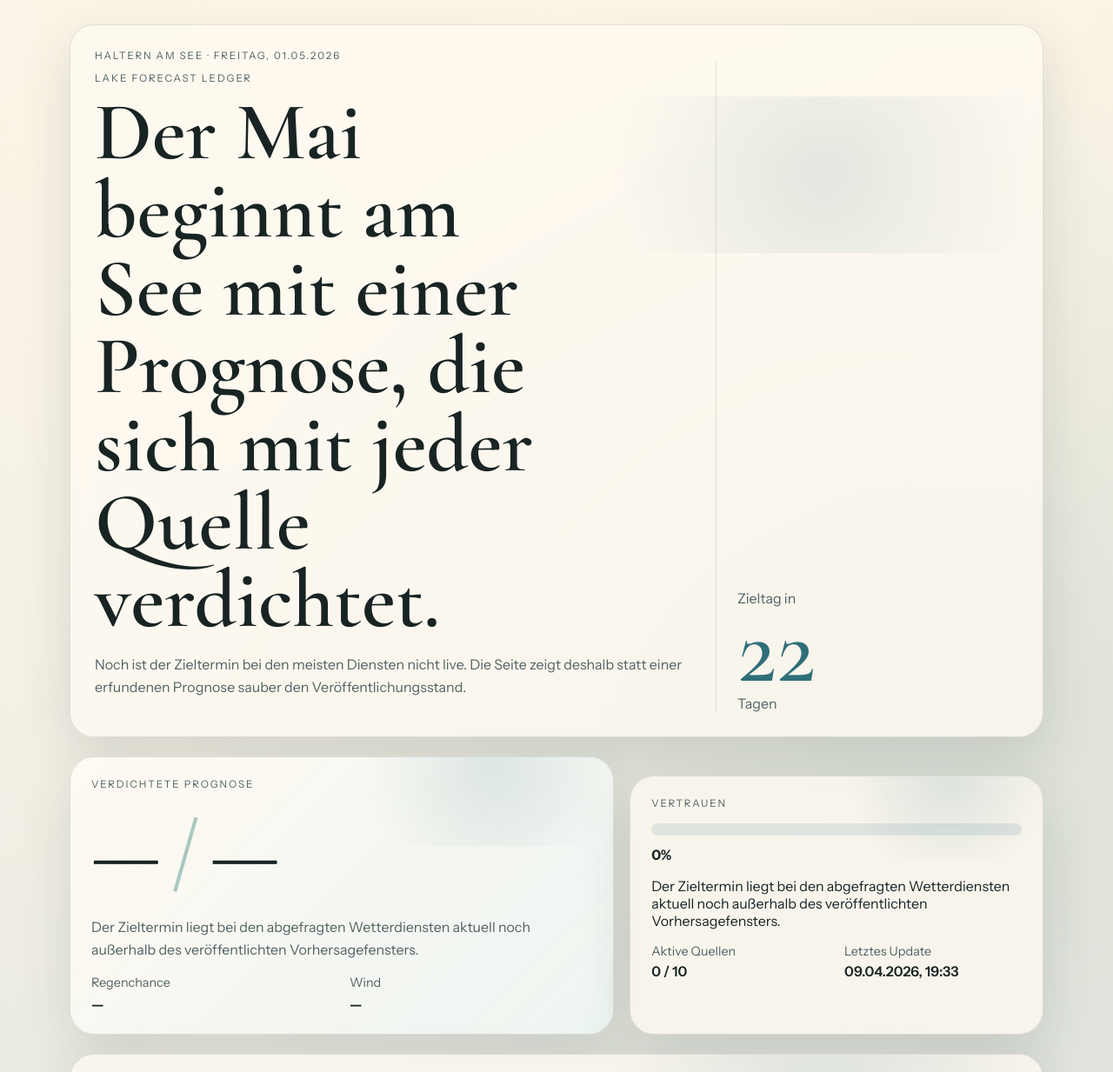
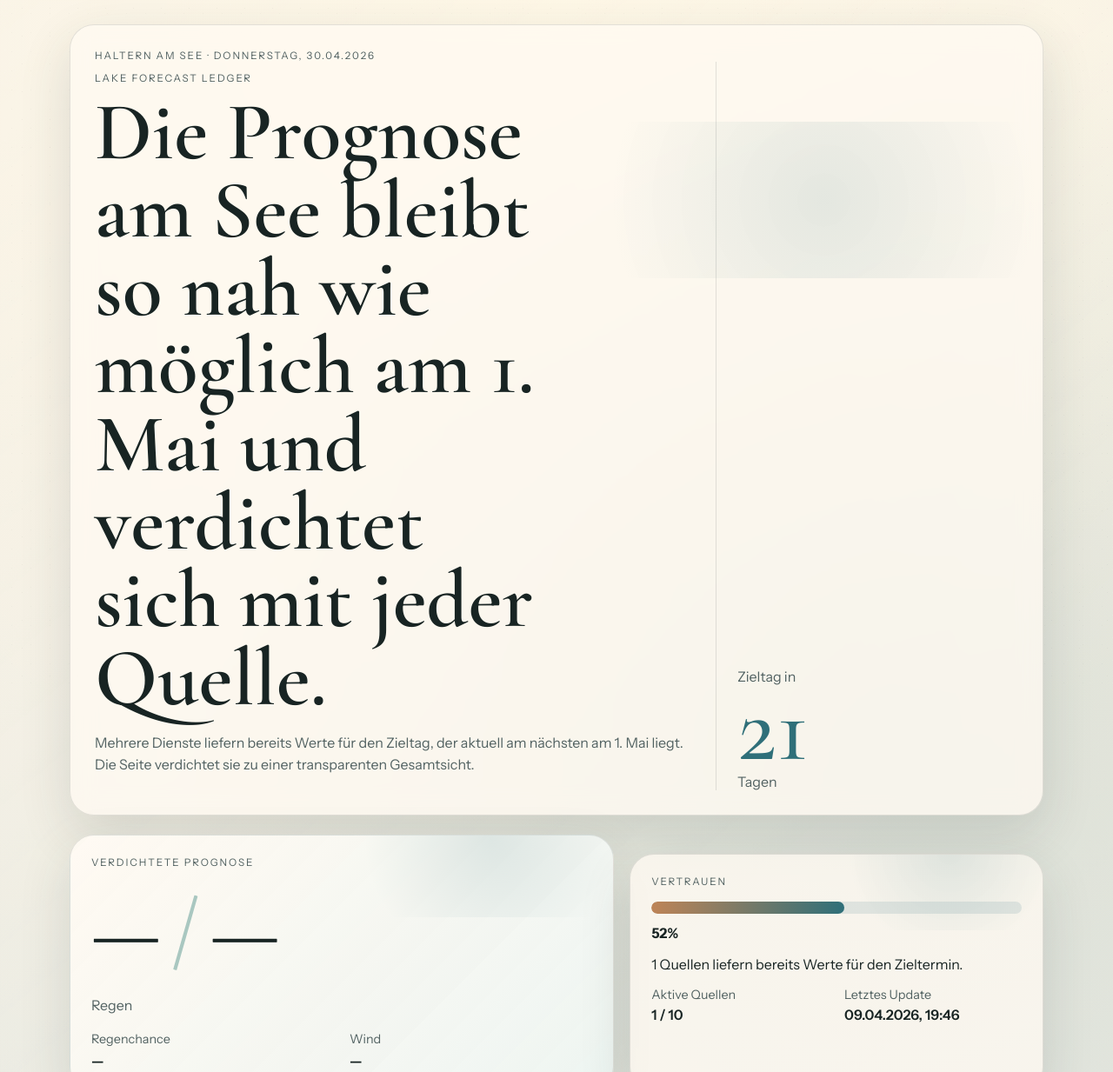
Before and after one commit to devWhyqueue/may-weather, a plain HTML site: page site/index.html in a window 1280 px wide. Shown: the top 1233 px of the page at 87% size. Drawn offline with nearby package versions, Linux system fonts and the light colour scheme.

Commit message:
feat: latest possible date

```diff
--- a/site/app.js
+++ b/site/app.js
@@ -11,6 +11,13 @@ const formatDateTime = (value) =>
     dateStyle: "medium",
     timeStyle: "short",
   }).format(new Date(value));
+const formatDateLabel = (value) =>
+  new Intl.DateTimeFormat("de-DE", {
+    weekday: "long",
+    day: "2-digit",
+    month: "2-digit",
+    year: "numeric",
+  }).format(new Date(`${value}T12:00:00`));
 
 function renderCountdown(targetDate) {
   const target = new Date(`${targetDate}T12:00:00+02:00`);
@@ -22,6 +29,9 @@ function renderCountdown(targetDate) {
 
 function renderSummary(latest) {
   const forecast = latest.best_forecast;
+  const targetLabel = formatDateLabel(latest.target_date);
+  document.title = `Haltern am See • Wetter für ${targetLabel}`;
+  document.querySelector("#hero-date").textContent = `Haltern am See · ${targetLabel}`;
   document.querySelector("#temp-min").textContent = formatTemp(forecast.temp_min_c);
   document.querySelector("#temp-max").textContent = formatTemp(forecast.temp_max_c);
   document.querySelector("#condition-summary").textContent = forecast.condition_summary || forecast.note;
@@ -34,8 +44,8 @@ function renderSummary(latest) {
   document.querySelector("#generated-at").textContent = formatDateTime(latest.generated_at);
   document.querySelector("#hero-note").textContent =
     forecast.status === "available"
-      ? "Mehrere Dienste liefern bereits Werte für den Zieltermin. Die Seite verdichtet sie zu einer transparenten Gesamtsicht."
-      : "Noch ist der Zieltermin bei den meisten Diensten nicht live. Die Seite zeigt deshalb statt einer erfundenen Prognose sauber den Veröffentlichungsstand.";
+      ? "Mehrere Dienste liefern bereits Werte für den Zieltag, der aktuell am nächsten am 1. Mai liegt. Die Seite verdichtet sie zu einer transparenten Gesamtsicht."
+      : "Der 1. Mai ist noch nicht sauber belegt. Die Seite zeigt deshalb den nächstliegenden verfügbaren Termin statt einer erfundenen Prognose.";
 
   const width = `${Math.round((latest.confidence || 0) * 100)}%`;
   document.querySelector("#confidence-fill").style.width = width;
--- a/site/data/history.json
+++ b/site/data/history.json
@@ -1,14 +1,14 @@
 {
-  "target_date": "2026-05-01",
+  "target_date": "2026-04-30",
   "snapshots": [
     {
-      "fetched_at": "2026-04-09T19:17:18Z",
+      "fetched_at": "2026-04-09T19:48:19Z",
       "best_forecast": {
-        "status": "pending",
-        "label": "Noch kein belastbarer Konsens",
-        "note": "Der Zieltermin liegt bei den abgefragten Wetterdiensten aktuell noch außerhalb des veröffentlichten Vorhersagefensters.",
-        "source_count": 0,
-        "confidence": 0.0,
+        "status": "available",
+        "label": "Verdichtete Prognose",
+        "note": "1 Quellen liefern bereits Werte für den Zieltermin.",
+        "source_count": 1,
+        "confidence": 0.52,
         "spread": {
           "temp_max_c": null,
           "temp_min_c": null,
@@ -20,96 +20,9 @@
         "precip_probability_pct": null,
         "precip_mm": null,
         "wind_kph": null,
-        "condition_summary": null
+        "condition_summary": "Regen"
       },
-      "source_count": 0,
-      "spread": {
-        "temp_max_c": null,
-        "temp_min_c": null,
-        "precip_probability_pct": null,
-        "wind_kph": null
-      }
-    },
-    {
-      "fetched_at": "2026-04-09T19:30:51Z",
-      "best_forecast": {
-        "status": "pending",
-        "label": "Noch kein belastbarer Konsens",
-        "note": "Der Zieltermin liegt bei den abgefragten Wetterdiensten aktuell noch außerhalb des veröffentlichten Vorhersagefensters.",
-        "source_count": 0,
-        "confidence": 0.0,
-        "spread": {
-          "temp_max_c": null,
-          "temp_min_c": null,
-          "precip_probability_pct": null,
-          "wind_kph": null
-        },
-        "temp_min_c": null,
-        "temp_max_c": null,
-        "precip_probability_pct": null,
-        "precip_mm": null,
-        "wind_kph": null,
-        "condition_summary": null
-      },
-      "source_count": 0,
-      "spread": {
-        "temp_max_c": null,
-        "temp_min_c": null,
-        "precip_probability_pct": null,
-        "wind_kph": null
-      }
-    },
-    {
-      "fetched_at": "2026-04-09T19:33:48Z",
-      "best_forecast": {
-        "status": "pending",
-        "label": "Noch kein belastbarer Konsens",
-        "note": "Der Zieltermin liegt bei den abgefragten Wetterdiensten aktuell noch außerhalb des veröffentlichten Vorhersagefensters.",
-        "source_count": 0,
-        "confidence": 0.0,
-        "spread": {
-          "temp_max_c": null,
-          "temp_min_c": null,
-          "precip_probability_pct": null,
-          "wind_kph": null
-        },
-        "temp_min_c": null,
-        "temp_max_c": null,
-        "precip_probability_pct": null,
-        "precip_mm": null,
-        "wind_kph": null,
-        "condition_summary": null
-      },
-      "source_count": 0,
-      "spread": {
-        "temp_max_c": null,
-        "temp_min_c": null,
-        "precip_probability_pct": null,
-        "wind_kph": null
-      }
-    },
-    {
-      "fetched_at": "2026-04-09T19:34:18Z",
-      "best_forecast": {
-        "status": "pending",
-        "label": "Noch kein belastbarer Konsens",
-        "note": "Der Zieltermin liegt bei den abgefragten Wetterdiensten aktuell noch außerhalb des veröffentlichten Vorhersagefensters.",
-        "source_count": 0,
-        "confidence": 0.0,
-        "spread": {
-          "temp_max_c": null,
-          "temp_min_c": null,
-          "precip_probability_pct": null,
-          "wind_kph": null
-        },
-        "temp_min_c": null,
-        "temp_max_c": null,
-        "precip_probability_pct": null,
-        "precip_mm": null,
-        "wind_kph": null,
-        "condition_summary": null
-      },
-      "source_count": 0,
+      "source_count": 1,
       "spread": {
         "temp_max_c": null,
         "temp_min_c": null,
--- a/site/data/latest.json
+++ b/site/data/latest.json
@@ -7,14 +7,14 @@
     "longitude": 7.1815,
     "timezone": "Europe/Berlin"
   },
-  "target_date": "2026-05-01",
-  "generated_at": "2026-04-09T19:33:44Z",
+  "target_date": "2026-04-30",
+  "generated_at": "2026-04-09T19:46:12Z",
   "best_forecast": {
-    "status": "pending",
-    "label": "Noch kein belastbarer Konsens",
-    "note": "Der Zieltermin liegt bei den abgefragten Wetterdiensten aktuell noch außerhalb des veröffentlichten Vorhersagefensters.",
-    "source_count": 0,
-    "confidence": 0.0,
+    "status": "available",
+    "label": "Verdichtete Prognose",
+    "note": "1 Quellen liefern bereits Werte für den Zieltermin.",
+    "source_count": 1,
+    "confidence": 0.52,
     "spread": {
       "temp_max_c": null,
       "temp_min_c": null,
@@ -26,19 +26,19 @@
     "precip_probability_pct": null,
     "precip_mm": null,
     "wind_kph": null,
-    "condition_summary": null
+    "condition_summary": "Regen"
   },
   "coverage": {
     "total_sources": 10,
-    "available_sources": 0
+    "available_sources": 1
   },
-  "confidence": 0.0,
+  "confidence": 0.52,
   "sources": [
     {
       "source_id": "dwd",
       "source_name": "DWD",
-      "fetched_at": "2026-04-09T19:33:44Z",
-      "target_date": "2026-05-01",
+      "fetched_at": "2026-04-09T19:46:12Z",
+      "target_date": "2026-04-30",
       "source_url": "https://www.dwd.de/DE/wetter/vorhersage_aktuell/wettervorhersage_node.html",
       "method": "html",
       "confidence": 0.0,
@@ -54,8 +54,8 @@
     {
       "source_id": "wetteronline",
       "source_name": "WetterOnline",
-      "fetched_at": "2026-04-09T19:33:44Z",
-      "target_date": "2026-05-01",
+      "fetched_at": "2026-04-09T19:46:12Z",
+      "target_date": "2026-04-30",
       "source_url": "https://www.wetteronline.de/wetter/haltern-am-see",
       "method": "html",
       "confidence": 0.35,
@@ -71,25 +71,25 @@
     {
       "source_id": "wettercom",
       "source_name": "wetter.com",
-      "fetched_at": "2026-04-09T19:33:44Z",
-      "target_date": "2026-05-01",
+      "fetched_at": "2026-04-09T19:46:12Z",
+      "target_date": "2026-04-30",
       "source_url": "https://www.wetter.com/deutschland/haltern-am-see/DE0004513.html",
       "method": "html",
-      "confidence": 0.35,
-      "status": "partial",
-      "note": "Datum gefunden, aber nur teilweise strukturierte Daten extrahierbar.",
+      "confidence": 0.6571428571428573,
+      "status": "available",
+      "note": null,
       "temp_min_c": null,
       "temp_max_c": null,
       "precip_probability_pct": null,
       "precip_mm": null,
       "wind_kph": null,
-      "condition_summary": null
+      "condition_summary": "Regen"
     },
     {
       "source_id": "kachelmannwetter",
       "source_name": "Kachelmannwetter",
-      "fetched_at": "2026-04-09T19:33:44Z",
-      "target_date": "2026-05-01",
+      "fetched_at": "2026-04-09T19:46:12Z",
+      "target_date": "2026-04-30",
       "source_url": "https://kachelmannwetter.com/de/wetter/2911396-haltern-am-see",
       "method": "html",
       "confidence": 0.0,
@@ -105,8 +105,8 @@
     {
       "source_id": "meteoblue",
       "source_name": "meteoblue",
-      "fetched_at": "2026-04-09T19:33:44Z",
-      "target_date": "2026-05-01",
+      "fetched_at": "2026-04-09T19:46:12Z",
+      "target_date": "2026-04-30",
       "source_url": "https://www.meteoblue.com/en/weather/week/haltern-am-see_germany_2911396",
       "method": "html",
       "confidence": 0.35,
@@ -122,13 +122,13 @@
     {
       "source_id": "wetterde",
       "source_name": "wetter.de",
-      "fetched_at": "2026-04-09T19:33:44Z",
-      "target_date": "2026-05-01",
+      "fetched_at": "2026-04-09T19:46:12Z",
+      "target_date": "2026-04-30",
       "source_url": "https://www.wetter.de/deutschland/wetter-haltern-am-see-18217553.html",
       "method": "html",
-      "confidence": 0.35,
-      "status": "partial",
-      "note": "Datum gefunden, aber nur teilweise strukturierte Daten extrahierbar.",
+      "confidence": 0.0,
+      "status": "unavailable",
+      "note": "Zieltermin liegt vermutlich noch außerhalb des typischen 14-Tage-Fensters. Seitenkopf: Wetter - Suchergebnisse für haltern-am-see | wetter.de",
       "temp_min_c": null,
       "temp_max_c": null,
       "precip_probability_pct": null,
@@ -139,8 +139,8 @@
     {
       "source_id": "daswetter",
       "source_name": "Das Wetter / Meteored",
-      "fetched_at": "2026-04-09T19:33:44Z",
-      "target_date": "2026-05-01",
+      "fetched_at": "2026-04-09T19:46:12Z",
+      "target_date": "2026-04-30",
       "source_url": "https://www.daswetter.com/wetter_Haltern+am+See-Europa-Deutschland-Nordrhein+Westfalen--1-17886.html",
       "method": "html",
       "confidence": 0.0,
@@ -156,8 +156,8 @@
     {
       "source_id": "wetternet",
       "source_name": "wetter.net",
-      "fetched_at": "2026-04-09T19:33:44Z",
-      "target_date": "2026-05-01",
+      "fetched_at": "2026-04-09T19:46:12Z",
+      "target_date": "2026-04-30",
       "source_url": "https://www.wetter.net/wetter/heute/morgen/deutschland/haltern-am-see",
       "method": "html",
       "confidence": 0.0,
@@ -173,8 +173,8 @@
     {
       "source_id": "accuweather",
       "source_name": "AccuWeather",
-      "fetched_at": "2026-04-09T19:33:44Z",
-      "target_date": "2026-05-01",
+      "fetched_at": "2026-04-09T19:46:12Z",
+      "target_date": "2026-04-30",
       "source_url": "https://www.accuweather.com/de/de/haltern-am-see/182194/weather-forecast/182194",
       "method": "html",
       "confidence": 0.0,
@@ -190,13 +190,13 @@
     {
       "source_id": "timeanddate",
       "source_name": "timeanddate",
-      "fetched_at": "2026-04-09T19:33:44Z",
-      "target_date": "2026-05-01",
+      "fetched_at": "2026-04-09T19:46:12Z",
+      "target_date": "2026-04-30",
       "source_url": "https://www.timeanddate.com/weather/germany/haltern-am-see/ext",
       "method": "html",
-      "confidence": 0.0,
-      "status": "unavailable",
-      "note": "Zieltermin liegt vermutlich noch außerhalb des typischen 14-Tage-Fensters. Seitenkopf: Haltern am See, North Rhine-Westphalia, Germany 14 day weather forecast",
+      "confidence": 0.35,
+      "status": "partial",
+      "note": "Datum gefunden, aber nur teilweise strukturierte Daten extrahierbar.",
       "temp_min_c": null,
       "temp_max_c": null,
       "precip_probability_pct": null,
--- a/site/index.html
+++ b/site/index.html
@@ -3,10 +3,10 @@
   <head>
     <meta charset="UTF-8" />
     <meta name="viewport" content="width=device-width, initial-scale=1.0" />
-    <title>Haltern am See • Wetter für den 01.05.2026</title>
+    <title>Haltern am See • Wetter möglichst nah am 1. Mai</title>
     <meta
       name="description"
-      content="Atmosphärische Wetter-Microsite für Haltern am See mit aggregierter Prognose für den 01.05.2026."
+      content="Atmosphärische Wetter-Microsite für Haltern am See mit aggregierter Prognose für den verfügbaren Zieltag, der dem 1. Mai am nächsten kommt."
     />
     <link rel="icon" type="image/svg+xml" href="./favicon.svg" />
     <link rel="preconnect" href="https://fonts.googleapis.com" />
@@ -21,14 +21,14 @@
     <div class="grain"></div>
     <main class="shell">
       <section class="hero panel animate-rise">
-        <div class="eyebrow">Haltern am See · Freitag, 01.05.2026</div>
+        <div class="eyebrow" id="hero-date">Haltern am See · Zieltag möglichst nah am 1. Mai</div>
         <div class="hero-grid">
           <div>
             <p class="kicker">Lake Forecast Ledger</p>
-            <h1>Der Mai beginnt am See mit einer Prognose, die sich mit jeder Quelle verdichtet.</h1>
+            <h1>Die Prognose am See bleibt so nah wie möglich am 1. Mai und verdichtet sich mit jeder Quelle.</h1>
             <p class="lede" id="hero-note">
-              Die Microsite bündelt zehn deutsche Wetterdienste und zeigt transparent, wie weit die Prognose für
-              den Zieltermin bereits reicht.
+              Die Microsite bündelt zehn deutsche Wetterdienste und zeigt transparent, ob der 1. Mai schon
+              vorliegt oder welcher nahe Ausweichtermin aktuell am belastbarsten ist.
             </p>
           </div>
           <div class="hero-stat">
@@ -89,8 +89,8 @@
             <h2>Warum die Seite manchmal bewusst nichts verspricht</h2>
           </div>
           <p class="section-copy">
-            Wenn der 1. Mai noch außerhalb des Vorhersagefensters liegt, bleibt die Prognose leer. Das ist Absicht:
-            keine Halluzinationen, nur veröffentlichte Werte.
+            Wenn der 1. Mai noch nicht veröffentlicht ist, weicht die Seite auf den verfügbaren Termin mit dem
+            kleinsten Abstand aus. Keine Halluzinationen, nur veröffentlichte Werte.
           </p>
         </div>
         <div class="spread-grid" id="spread-grid"></div>
@@ -100,7 +100,7 @@
         <div class="section-header">
           <div>
             <p class="kicker">Quellenradar</p>
-            <h2>Zehn Dienste, ein Zieltermin</h2>
+            <h2>Zehn Dienste, immer möglichst nah am 1. Mai</h2>
           </div>
           <p class="section-copy">
             Jede Karte zeigt, ob die Quelle den Zieltag bereits publiziert und welche Werte sich extrahieren ließen.
@@ -116,8 +116,8 @@
             <h2>Wie sich die Prognose annähert</h2>
           </div>
           <p class="section-copy">
-            Mit jedem Fetch landet ein weiterer Snapshot im Archiv. So lässt sich später nachvollziehen, wie sich der
-            Konsens vor dem Feiertagswochenende entwickelt hat.
+            Mit jedem Fetch landet ein weiterer Snapshot im Archiv. So lässt sich nachvollziehen, wann der 1. Mai
+            selbst übernimmt und wie sich der nächstliegende Ausweichtermin davor entwickelt.
           </p>
         </div>
         <div class="history-card">
```
Also changed, not shown: site/data/meta.json (+5 -5 lines), 7 other files.
